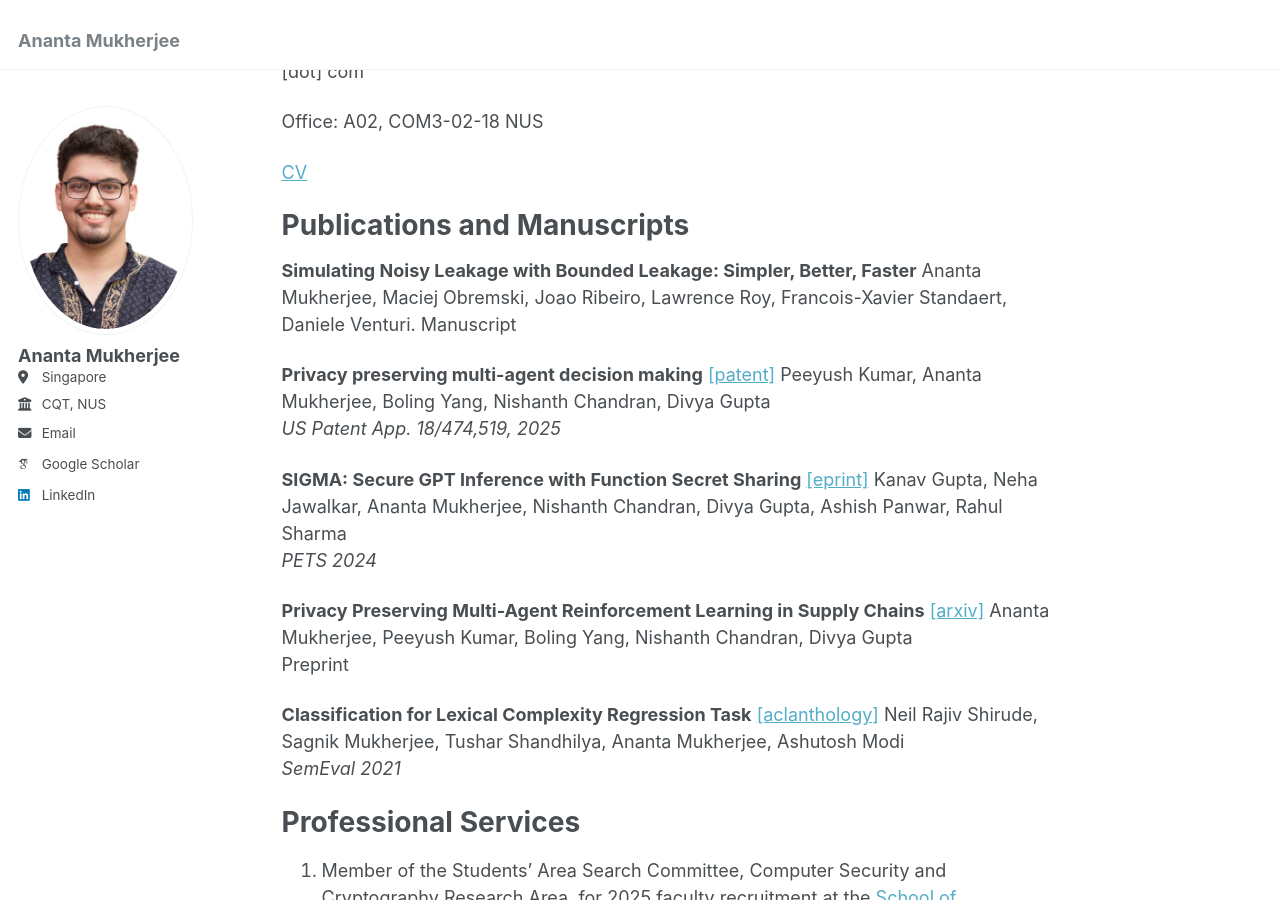
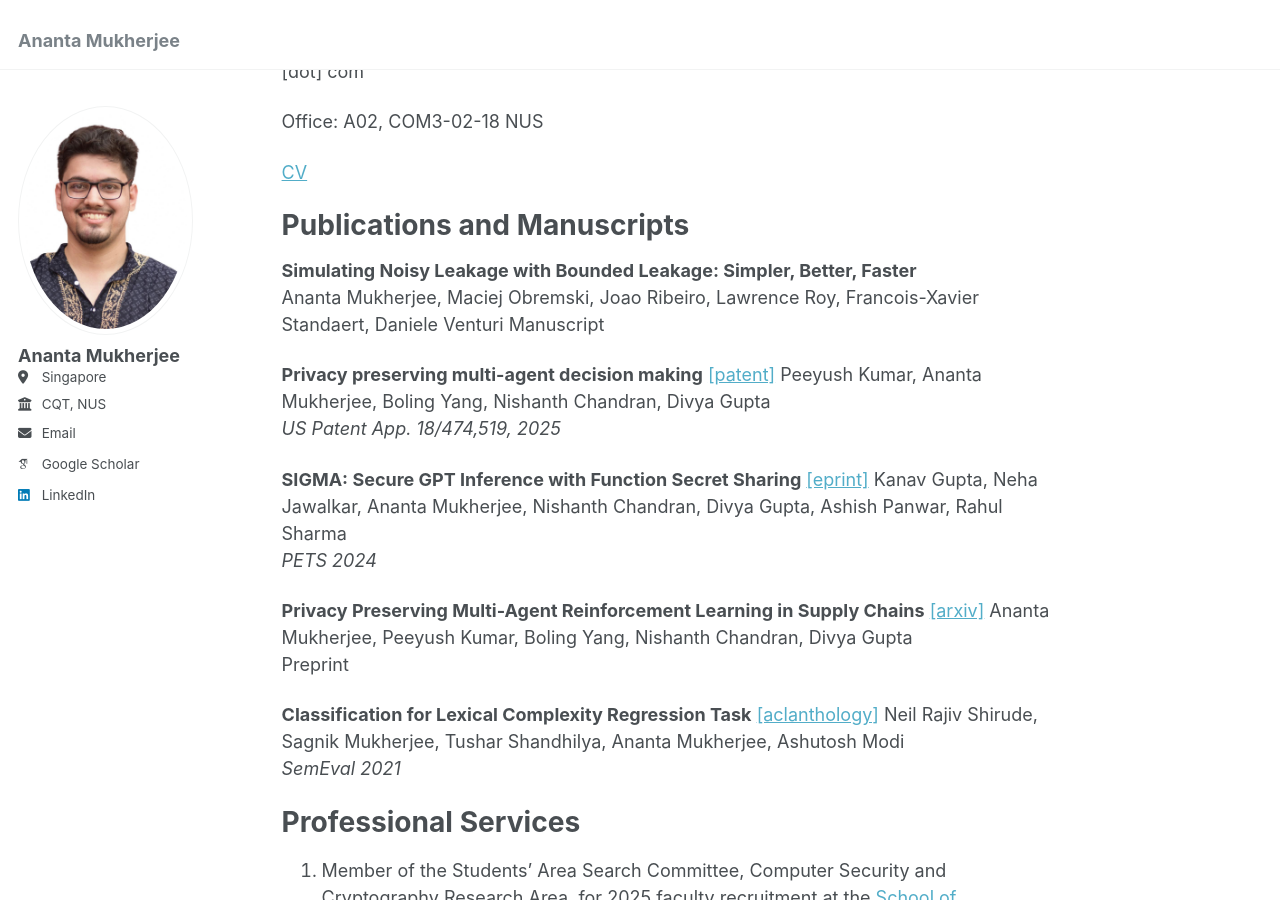
Before and after one commit to mananta/mananta.github.io, a Jekyll site: the page built from _pages/about.md, in a window 1280 px wide and 900 px high, scrolled down 535 px. Built offline with Jekyll 4.4.1, drawn with Linux system fonts in a browser that asks for light colours; some web fonts are replaced.

Commit message:
new paper

```diff
--- a/_pages/about.md
+++ b/_pages/about.md
@@ -23,7 +23,8 @@
 
 Publications and Manuscripts
 =======
-**Simulating Noisy Leakage with Bounded Leakage: Simpler, Better, Faster**  Ananta Mukherjee, Maciej Obremski, Joao Ribeiro, Lawrence Roy, Francois-Xavier Standaert, Daniele Venturi.
+**Simulating Noisy Leakage with Bounded Leakage: Simpler, Better, Faster**
+Ananta Mukherjee, Maciej Obremski, Joao Ribeiro, Lawrence Roy, Francois-Xavier Standaert, Daniele Venturi
 Manuscript
 
 **Privacy preserving multi-agent decision making** [[patent]](https://patents.google.com/patent/US20250037072A1/en) Peeyush Kumar, Ananta Mukherjee, Boling Yang, Nishanth Chandran, Divya Gupta
```
